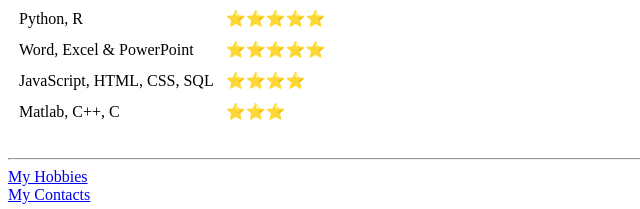
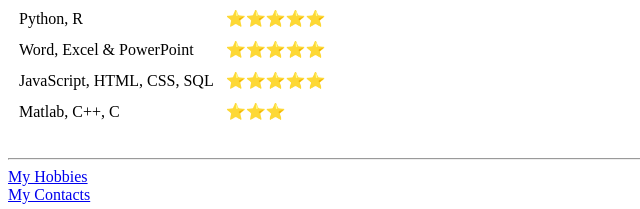
Before and after one commit to majiangqin/CV, a plain HTML site: page index.html in a window 1280 px wide. Shown: the part 737-946 px from the top of the page, 0-640 px from the left. Drawn offline with Linux system fonts and the light colour scheme.

Commit message:
Update index.html

```diff
--- a/index.html
+++ b/index.html
@@ -58,7 +58,7 @@
             <td>⭐⭐⭐⭐⭐</td>
         </tr>
             <td>JavaScript, HTML, CSS, SQL</td>
-            <td>⭐⭐⭐⭐</td>
+            <td>⭐⭐⭐⭐⭐</td>
         <tr>
             <td>Matlab, C++, C </td>
             <td>⭐⭐⭐</td>
```
